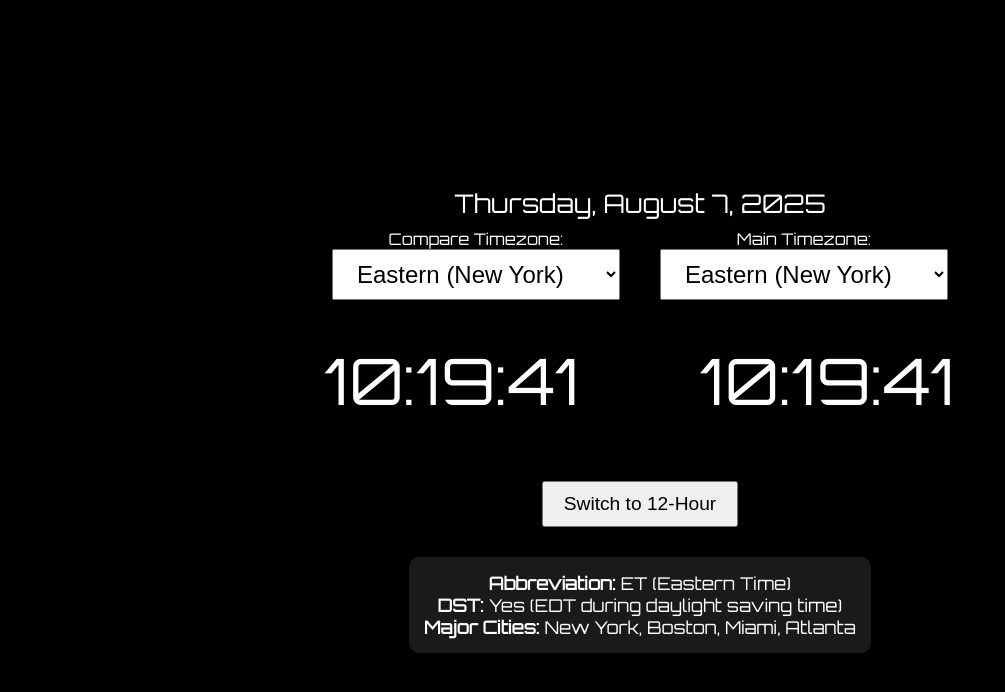
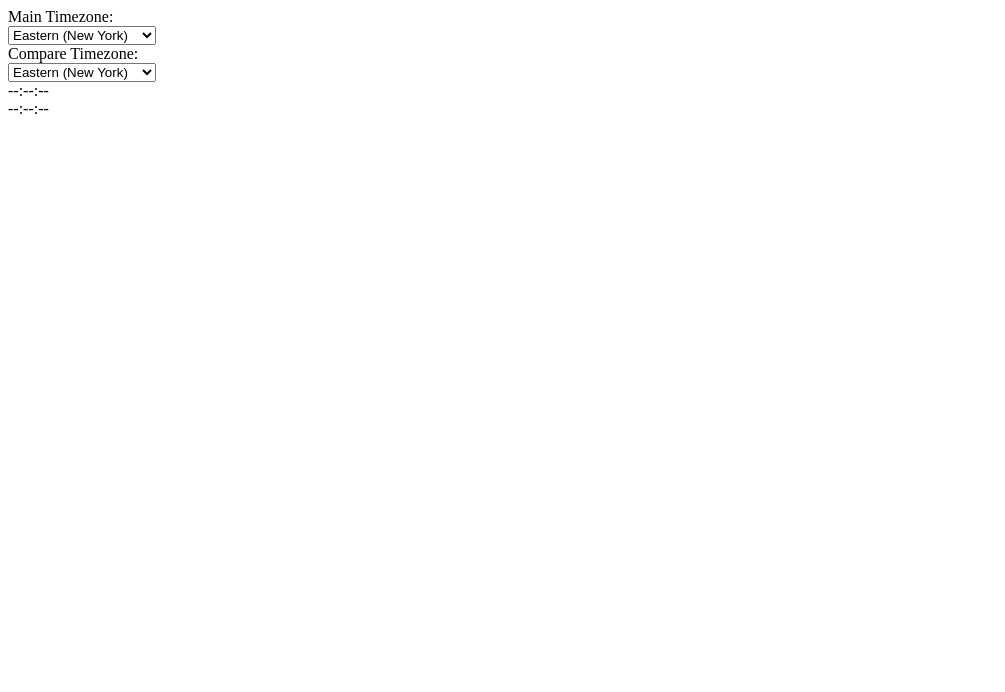
Before and after one commit to robamcdonaldjr/Time-zones, a plain HTML site: page index.html in a window 1280 px wide. Shown: the whole page, without its empty margins (0-1005 px from the left). Drawn offline with Linux system fonts and the light colour scheme.

Commit message:
Update index.html

```diff
--- a/index.html
+++ b/index.html
@@ -1,81 +1,16 @@
-<!DOCTYPE html>
-<html lang="en">
-<head>
-  <meta charset="UTF-8" />
-  <title>U.S. Time Zones</title>
-  <link href="https://fonts.googleapis.com/css2?family=Orbitron&display=swap" rel="stylesheet" />
-  <style>
-    body {
-      margin: 0;
-      padding: 0;
-      background-color: black;
-      color: white;
-      font-family: 'Orbitron', monospace;
-      display: flex;
-      flex-direction: column;
-      align-items: center;
-      justify-content: center;
-      text-align: center;
-      min-height: 100vh;
-      padding: 20px;
-    }
+<div class="selectors">
+  <div>
+    <label for="timezone">Main Timezone:</label><br>
+    <select id="timezone">
+      <option value="America/New_York">Eastern (New York)</option>
+      <option value="America/Chicago">Central (Chicago)</option>
+      <option value="America/Denver">Mountain (Denver)</option>
+      <option value="America/Los_Angeles">Pacific (Los Angeles)</option>
+      <option value="America/Anchorage">Alaska (Anchorage)</option>
+      <option value="Pacific/Honolulu">Hawaii (Honolulu)</option>
+    </select>
+  </div>
 
-    .date {
-      font-size: 1.6em;
-      margin-bottom: 10px;
-    }
-
-    .clocks-container {
-      display: flex;
-      gap: 40px;
-      margin-bottom: 30px;
-      align-items: center;
-      justify-content: center;
-      flex-wrap: wrap;
-    }
-
-    .clock {
-      font-size: 4em;
-      background-color: rgba(0, 0, 0, 0.5);
-      padding: 20px 40px;
-      border-radius: 12px;
-      min-width: 250px;
-    }
-
-    .selectors {
-      display: flex;
-      gap: 40px;
-      flex-wrap: wrap;
-      margin-bottom: 20px;
-    }
-
-    select {
-      font-size: 1.5em;
-      padding: 10px 20px;
-    }
-
-    .toggle-button {
-      margin: 10px;
-      padding: 10px 20px;
-      font-size: 1.2em;
-      cursor: pointer;
-    }
-
-    .info-box {
-      background-color: rgba(255, 255, 255, 0.1);
-      padding: 15px;
-      border-radius: 10px;
-      font-size: 1.1em;
-      max-width: 600px;
-      margin-top: 20px;
-    }
-  </style>
-</head>
-<body>
-
-  <div class="date" id="date"></div>
-
-  <div class="selectors">
   <div>
     <label for="timezone-compare">Compare Timezone:</label><br>
     <select id="timezone-compare">
@@ -87,123 +22,9 @@
       <option value="Pacific/Honolulu">Hawaii (Honolulu)</option>
     </select>
   </div>
-
-    <div>
-      <label for="timezone">Main Timezone:</label><br>
-      <select id="timezone">
-        <option value="America/New_York">Eastern (New York)</option>
-        <option value="America/Chicago">Central (Chicago)</option>
-        <option value="America/Denver">Mountain (Denver)</option>
-        <option value="America/Los_Angeles">Pacific (Los Angeles)</option>
-        <option value="America/Anchorage">Alaska (Anchorage)</option>
-        <option value="Pacific/Honolulu">Hawaii (Honolulu)</option>
-      </select>
-    </div>
 </div>
 
 <div class="clocks-container">
-    <div class="clock" id="clock-compare">--:--:--</div>
-    <div class="clock" id="clock">--:--:--</div>
+  <div class="clock" id="clock">--:--:--</div> <!-- Main Timezone on the LEFT -->
+  <div class="clock" id="clock-compare">--:--:--</div> <!-- Compare Timezone on the RIGHT -->
 </div>
-
-  <button class="toggle-button" onclick="toggleFormat()">Switch to 12-Hour</button>
-
-  <div class="info-box" id="timezoneInfo"></div>
-
-  <script>
-    const clockMain = document.getElementById('clock');
-    const clockCompare = document.getElementById('clock-compare');
-    const dateDisplay = document.getElementById('date');
-    const timezoneMain = document.getElementById('timezone');
-    const timezoneCompare = document.getElementById('timezone-compare');
-    const infoBox = document.getElementById('timezoneInfo');
-    let use24Hour = true;
-
-    const timezoneInfo = {
-      "America/New_York": {
-        abbr: "ET (Eastern Time)",
-        dst: "Yes (EDT during daylight saving time)",
-        cities: "New York, Boston, Miami, Atlanta"
-      },
-      "America/Chicago": {
-        abbr: "CT (Central Time)",
-        dst: "Yes (CDT during daylight saving time)",
-        cities: "Chicago, Dallas, Houston, Minneapolis"
-      },
-      "America/Denver": {
-        abbr: "MT (Mountain Time)",
-        dst: "Yes (MDT during daylight saving time)",
-        cities: "Denver, Salt Lake City, Albuquerque"
-      },
-      "America/Los_Angeles": {
-        abbr: "PT (Pacific Time)",
-        dst: "Yes (PDT during daylight saving time)",
-        cities: "Los Angeles, San Francisco, Seattle"
-      },
-      "America/Anchorage": {
-        abbr: "AKT (Alaska Time)",
-        dst: "Yes (AKDT during daylight saving time)",
-        cities: "Anchorage, Juneau, Fairbanks"
-      },
-      "Pacific/Honolulu": {
-        abbr: "HT (Hawaii Time)",
-        dst: "No",
-        cities: "Honolulu, Hilo, Kailua"
-      }
-    };
-
-    function formatTime(date, tz) {
-      return new Intl.DateTimeFormat('en-US', {
-        hour: '2-digit',
-        minute: '2-digit',
-        second: '2-digit',
-        hour12: !use24Hour,
-        timeZone: tz
-      }).format(date);
-    }
-
-    function formatDate(date, tz) {
-      return new Intl.DateTimeFormat('en-US', {
-        weekday: 'long',
-        year: 'numeric',
-        month: 'long',
-        day: 'numeric',
-        timeZone: tz
-      }).format(date);
-    }
-
-    function updateClocks() {
-      const now = new Date();
-      const mainTZ = timezoneMain.value;
-      const compareTZ = timezoneCompare.value;
-
-      clockMain.textContent = formatTime(now, mainTZ);
-      clockCompare.textContent = formatTime(now, compareTZ);
-      dateDisplay.textContent = formatDate(now, mainTZ);
-
-      const info = timezoneInfo[mainTZ];
-      if (info) {
-        infoBox.innerHTML = `
-          <strong>Abbreviation:</strong> ${info.abbr}<br>
-          <strong>DST:</strong> ${info.dst}<br>
-          <strong>Major Cities:</strong> ${info.cities}
-        `;
-      } else {
-        infoBox.textContent = "";
-      }
-    }
-
-    function toggleFormat() {
-      use24Hour = !use24Hour;
-      document.querySelector('.toggle-button').textContent =
-        use24Hour ? "Switch to 12-Hour" : "Switch to 24-Hour";
-      updateClocks();
-    }
-
-    timezoneMain.addEventListener('change', updateClocks);
-    timezoneCompare.addEventListener('change', updateClocks);
-    setInterval(updateClocks, 1000);
-    updateClocks();
-  </script>
-</body>
-</html>
```
Lines whose indentation alone changed are shown as unchanged.
